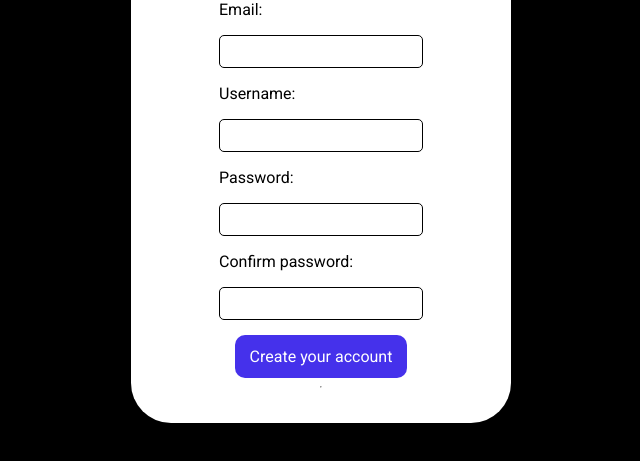
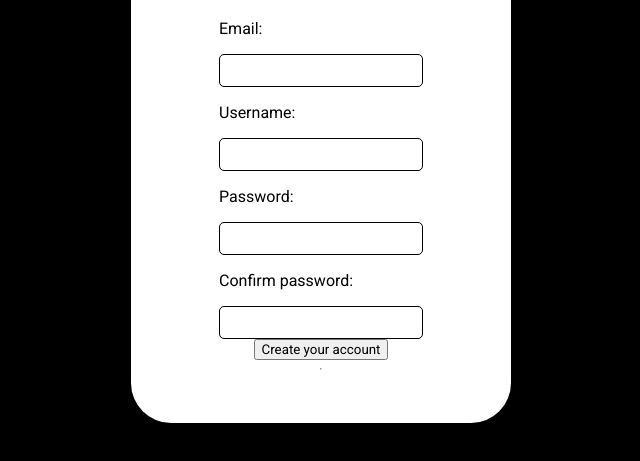
Before and after one commit to ahmedfare/create, a plain HTML site: page index.html in a window 1280 px wide. Shown: the part 227-688 px from the top of the page, without its empty margins (319-959 px from the left). Drawn offline with Linux system fonts and the light colour scheme.

Commit message:
Update index.html

```diff
--- a/index.html
+++ b/index.html
@@ -26,7 +26,7 @@
             <p>Confirm password:</p>
             <input type="password">
         </div>
-        <a href="">Create your account</a>
+       <button type="submit">Create your account</button>
         <hr>
     </section>
 </body>
```
